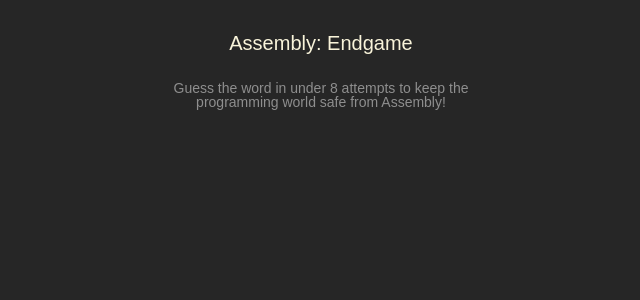
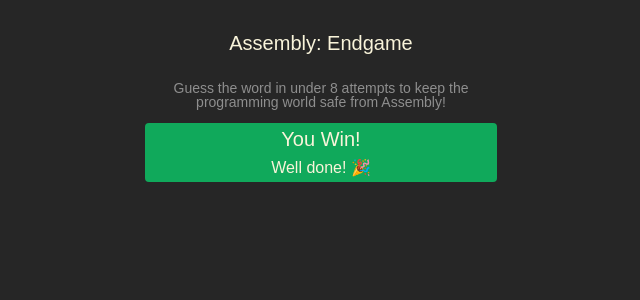
Before and after one commit to loves2run/assembly-endgame-react, a React (Vite) app: page / in a window 1280 px wide. Shown: the top 300 px of the page, without its empty margins (319-959 px from the left). Built offline with nearby package versions, Linux system fonts and the light colour scheme.

Commit message:
Added static status bar for win

```diff
--- a/src/App.jsx
+++ b/src/App.jsx
@@ -3,8 +3,10 @@ import React from "react"
 /**
  * Goal: Build out the main parts of our app
  *
- * Challenge: Add a header with the game title
- * and description. Startin' out easy 🙂🚶‍➡️
+ * Challenge: Build a status section below the header.
+ * For now, you can just hard-code in the styles for
+ * a winning game, and we'll make it more dynamic
+ * later.
  */
 
 export default function AssemblyEndgame() {
@@ -14,6 +16,10 @@ export default function AssemblyEndgame() {
           <h1>Assembly: Endgame</h1>
           <p>Guess the word in under 8 attempts to keep the programming world safe from Assembly!</p>
       </header>
+      <section id="statusBar">
+        <h2>You Win!</h2><br/>
+        <span>Well done! 🎉</span>
+      </section>
     </main>
 
   )
--- a/src/index.css
+++ b/src/index.css
@@ -39,3 +39,27 @@ header > p {
   line-height: 100%;
   color: #8e8e8e;
 }
+
+/* Status Bar */
+#statusBar {
+  text-align: center;
+  padding-top: .6rem;
+  padding-bottom: .4rem;
+  border-radius: 4px;
+  max-width: 35.2rem;
+  height: 5.9rem;
+  background-color: #10A95B;
+}
+
+#statusBar > h2,
+#statusBar > span {
+  margin: 0;
+  font-size: 2rem;
+  font-weight: 500;
+  line-height: 100%;
+  color: #f9f4da;
+}
+
+#statusBar > span {
+  font-size: 1.6rem;
+}
```
